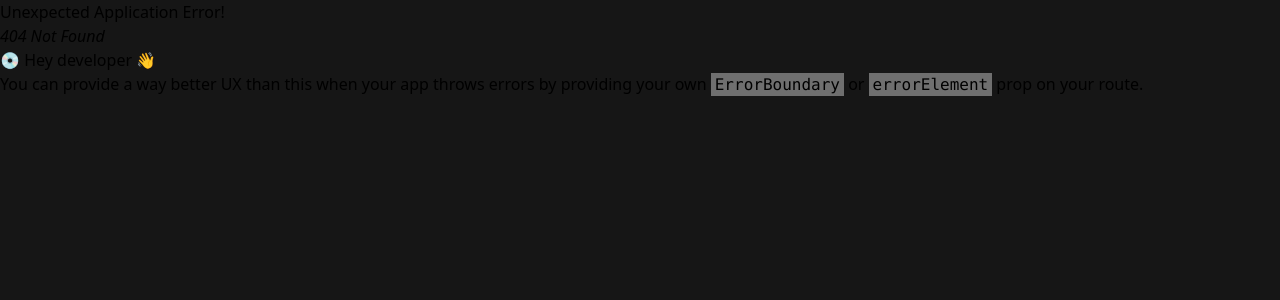
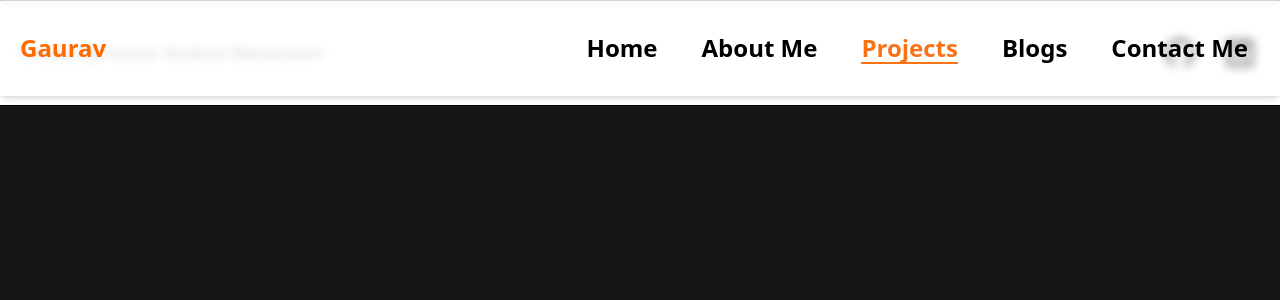
Before and after one commit to GauravVerdhanMaheshwari/portfolio, a React (Vite) app in the folder portfolioFrontend/: page /projects in a window 1280 px wide. Before the commit this address had no page. Shown: the top 300 px of the page. Built offline with nearby package versions, Linux system fonts and the light colour scheme; a web font is replaced by a local one.

Commit message:
Add Project component and update routing in main application

```diff
--- a/portfolioFrontend/src/components/index.js
+++ b/portfolioFrontend/src/components/index.js
@@ -4,5 +4,6 @@ import Header from "./header/Header";
 import About from "./about/About";
 import Contact from "./contact/Contact";
 import User from "./user/User";
+import Project from "./project/Project";
 
-export { Home, Footer, Header, About, Contact, User };
+export { Home, Footer, Header, About, Contact, User, Project };
--- /dev/null
+++ b/portfolioFrontend/src/components/project/Project.jsx
@@ -0,0 +1,11 @@
+import React from 'react'
+
+function Project() {
+  return (
+    <div>
+
+    </div>
+  )
+}
+
+export default Project
--- a/portfolioFrontend/src/main.jsx
+++ b/portfolioFrontend/src/main.jsx
@@ -8,13 +8,14 @@ import {
   RouterProvider,
 } from "react-router-dom";
 import App from "./App.jsx";
-import { Home, About, Contact, User } from "./components";
+import { Home, About, Contact, User, Project } from "./components";
 
 const router = createBrowserRouter(
   createRoutesFromElements(
     <Route path="/" element={<App />}>
       <Route path="" element={<Home />} />
       <Route path="about" element={<About />} />
+      <Route path="projects" element={<Project />} />
       <Route path="contact" element={<Contact />} />
       <Route path="user/:id" element={<User />} />
     </Route>
```
